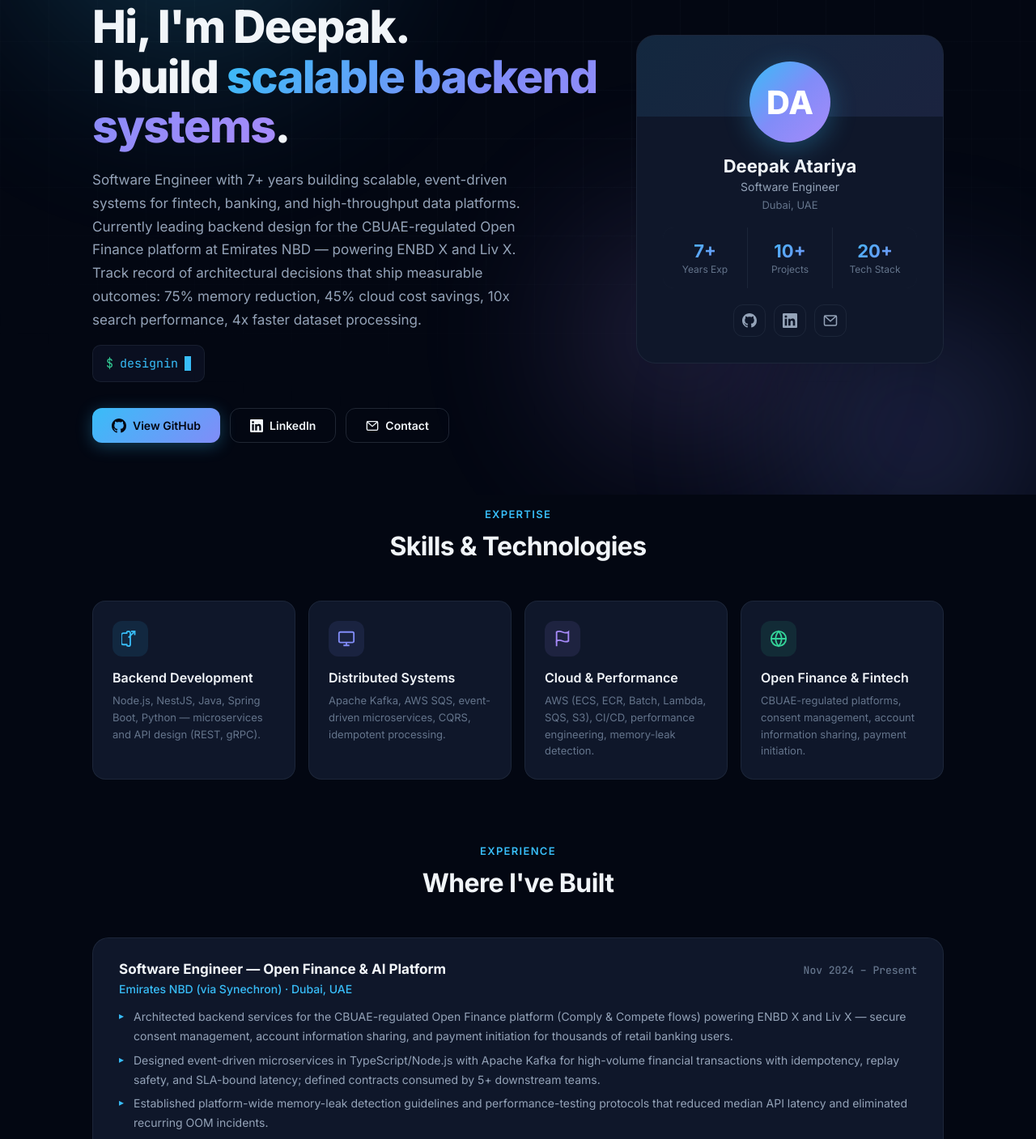
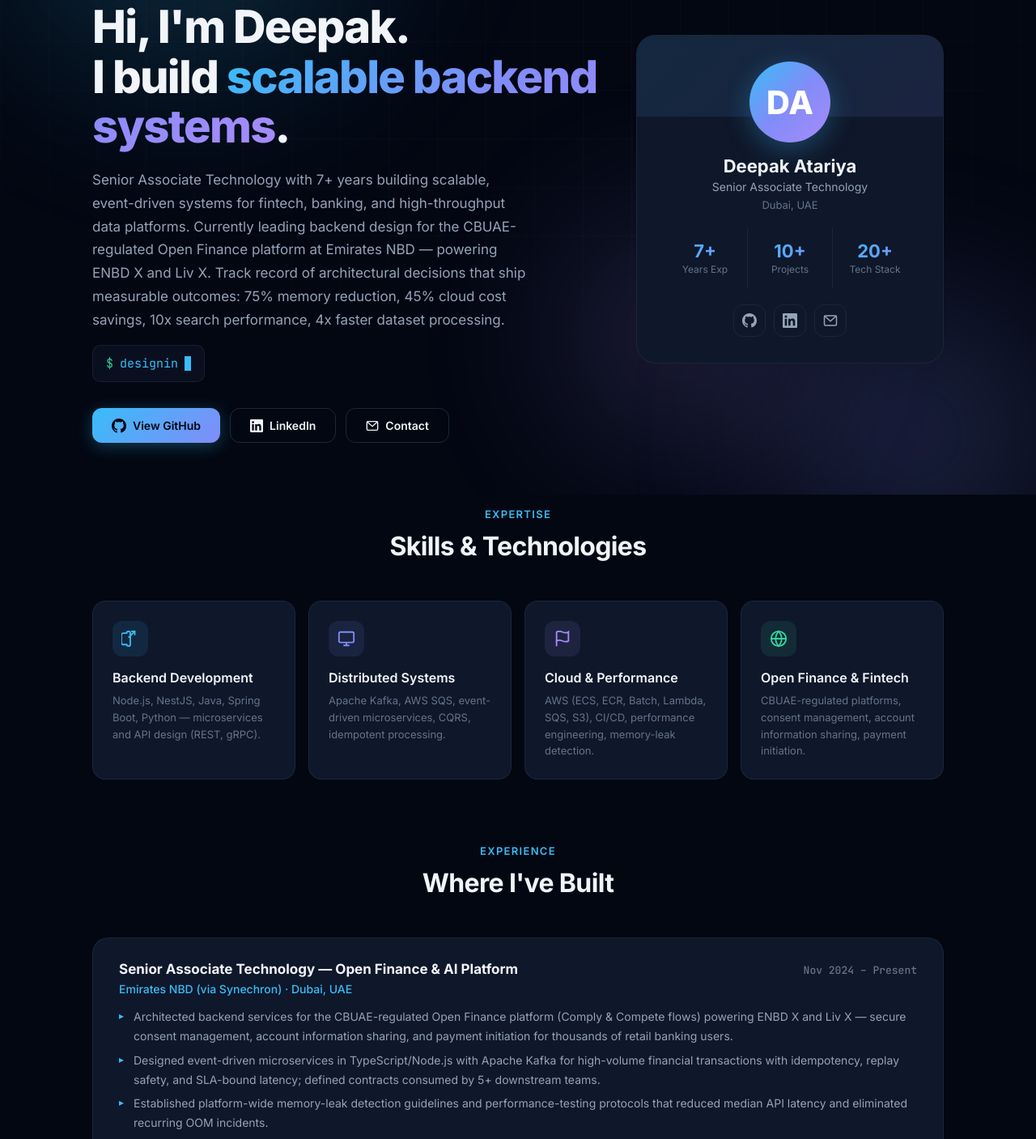
Before and after one commit to DeepakAtariya/deepakatariya.github.io, a plain HTML site: page index.html in a window 1280 px wide. Shown: the part 189-1596 px from the top of the page at 81% size. Drawn offline with Linux system fonts and the light colour scheme.

Commit message:
corrections added

```diff
--- a/index.html
+++ b/index.html
@@ -3,8 +3,8 @@
 <head>
   <meta charset="UTF-8" />
   <meta name="viewport" content="width=device-width, initial-scale=1.0" />
-  <title>Deepak Atariya | Software Engineer</title>
-  <meta name="description" content="Deepak Atariya — Software Engineer specialising in fintech, distributed systems, and AI-driven backend platforms. Currently at Emirates NBD on CBUAE-regulated Open Finance. Dubai, UAE." />
+  <title>Deepak Atariya | Senior Associate Technology</title>
+  <meta name="description" content="Deepak Atariya — Senior Associate Technology specialising in fintech, distributed systems, and AI-driven backend platforms. Currently at Emirates NBD on CBUAE-regulated Open Finance. Dubai, UAE." />
   <link rel="preconnect" href="https://fonts.googleapis.com" />
   <link rel="preconnect" href="https://fonts.gstatic.com" crossorigin />
   <link href="https://fonts.googleapis.com/css2?family=Inter:wght@400;500;600;700;800&family=JetBrains+Mono:wght@400;500&display=swap" rel="stylesheet" />
@@ -831,7 +831,7 @@
           I build <span class="gradient-text">scalable backend systems</span>.
         </h1>
         <p class="hero-desc">
-          Software Engineer with 7+ years building scalable, event-driven systems for fintech, banking, and high-throughput data platforms. Currently leading backend design for the CBUAE-regulated Open Finance platform at Emirates NBD — powering ENBD X and Liv X. Track record of architectural decisions that ship measurable outcomes: 75% memory reduction, 45% cloud cost savings, 10x search performance, 4x faster dataset processing.
+          Senior Associate Technology with 7+ years building scalable, event-driven systems for fintech, banking, and high-throughput data platforms. Currently leading backend design for the CBUAE-regulated Open Finance platform at Emirates NBD — powering ENBD X and Liv X. Track record of architectural decisions that ship measurable outcomes: 75% memory reduction, 45% cloud cost savings, 10x search performance, 4x faster dataset processing.
         </p>
         <div class="typing-row">
           <span class="prompt">$</span>
@@ -857,7 +857,7 @@
       <div class="profile-card">
         <div class="avatar">DA</div>
         <h2>Deepak Atariya</h2>
-        <p class="role">Software Engineer</p>
+        <p class="role">Senior Associate Technology</p>
         <p class="location">Dubai, UAE</p>
         <div class="profile-stats">
           <div class="profile-stat">
@@ -935,7 +935,7 @@
 
         <div class="exp-card">
           <div class="exp-header">
-            <div class="exp-role">Software Engineer — Open Finance &amp; AI Platform</div>
+            <div class="exp-role">Senior Associate Technology — Open Finance &amp; AI Platform</div>
             <div class="exp-dates">Nov 2024 – Present</div>
           </div>
           <div class="exp-company">Emirates NBD (via Synechron) · Dubai, UAE</div>
```
